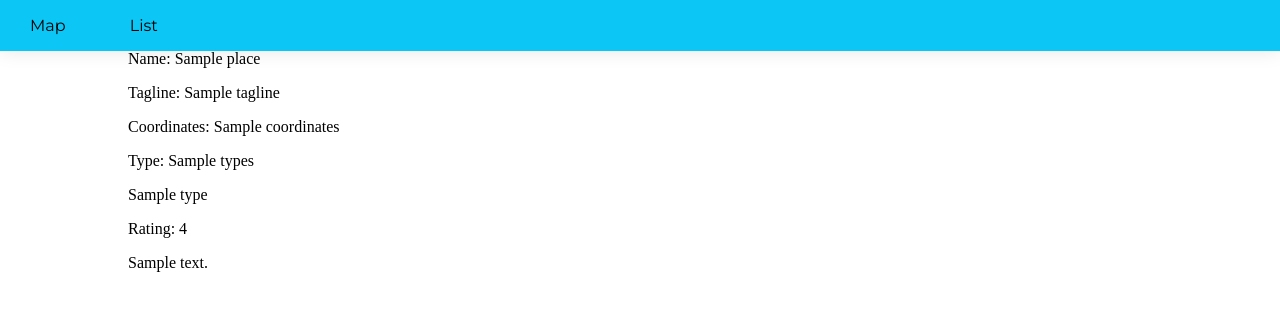
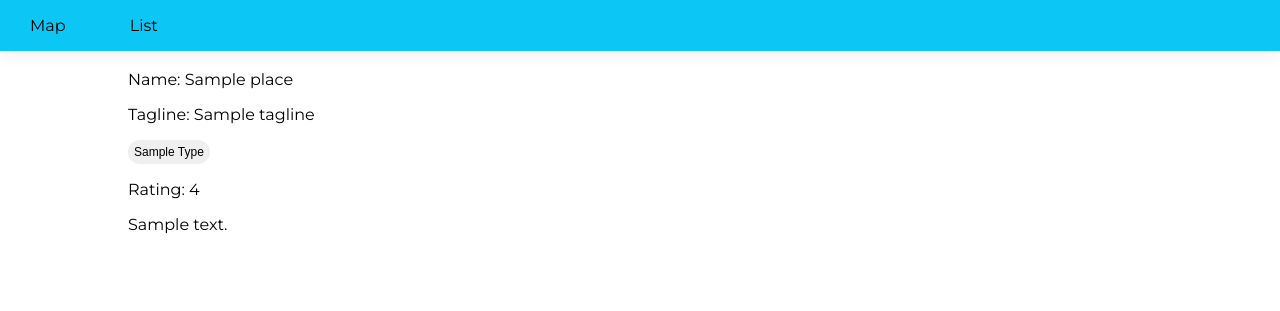
Before and after one commit to dbian17/blog, a Flask app: template src/webapp/api/templates/place.html in a window 1280 px wide. Shown: the top 311 px of the page. Run offline with Flask 3, Linux system fonts and the light colour scheme; the template is opened without the code that fills it: most values are stand-ins (such as "Sample title", 1, 10 or a date in 2020).

```diff
--- a/src/webapp/api/static/styles/nav-bar.css
+++ b/src/webapp/api/static/styles/nav-bar.css
@@ -1,5 +1,6 @@
 body {
-    margin: 0px
+    margin: 0px;
+    font-family: "Montserrat";
 }
 
 #nav-bar {
@@ -7,7 +8,6 @@ body {
     position: fixed;
     z-index: 999;
     display: inline-block;
-    font-family: "Montserrat";
     background-color: rgb(12, 198, 245);
     width: 100%;
     box-shadow: 0 0 20px rgba(0, 0, 0, 0.1);
--- /dev/null
+++ b/src/webapp/api/static/styles/place-list-item-type.css
@@ -0,0 +1,6 @@
+.place-list-item-type {
+    height: 24px;
+    border-radius: 100px;
+    font-size: 12px;
+    border: none;
+}
--- a/src/webapp/api/static/styles/place.css
+++ b/src/webapp/api/static/styles/place.css
@@ -1,6 +1,8 @@
+@import url('/static/styles/place-list-item-type.css');
+
 #place-content {
     width: 80%;
-    margin-top: 50px;
+    margin-top: 70px; /* Match height of nav bar */
     margin-left: auto;
     margin-right: auto;
 }
--- a/src/webapp/api/templates/place.html
+++ b/src/webapp/api/templates/place.html
@@ -7,16 +7,14 @@
   <div id="place-content">
     {% if place %}
       <p>Name: {{place.name}}</p>
-      <p>Tagline: {{place.tagline}}</p>
-
-      <p>Coordinates: {{place.coordinates}}</p>
-
-      <p>Type: {{place.types}}</p>
+      {% if place.tagline %}
+        <p>Tagline: {{place.tagline}}</p>
+      {% endif %}
 
       {% if place.types %}
-      {% for type in place.types %}
-          <p> {{type}} </p>
-      {% endfor %}
+        {% for type in place.types %}
+        <button class="place-list-item-type"> {{display_name(type)}} </button>
+        {% endfor %}
       {% endif %}
 
       <p>Rating: {{place.rating}}</p>
```
Also changed, not shown: src/webapp/api/static/styles/place-list.css (+2 -8 lines).
